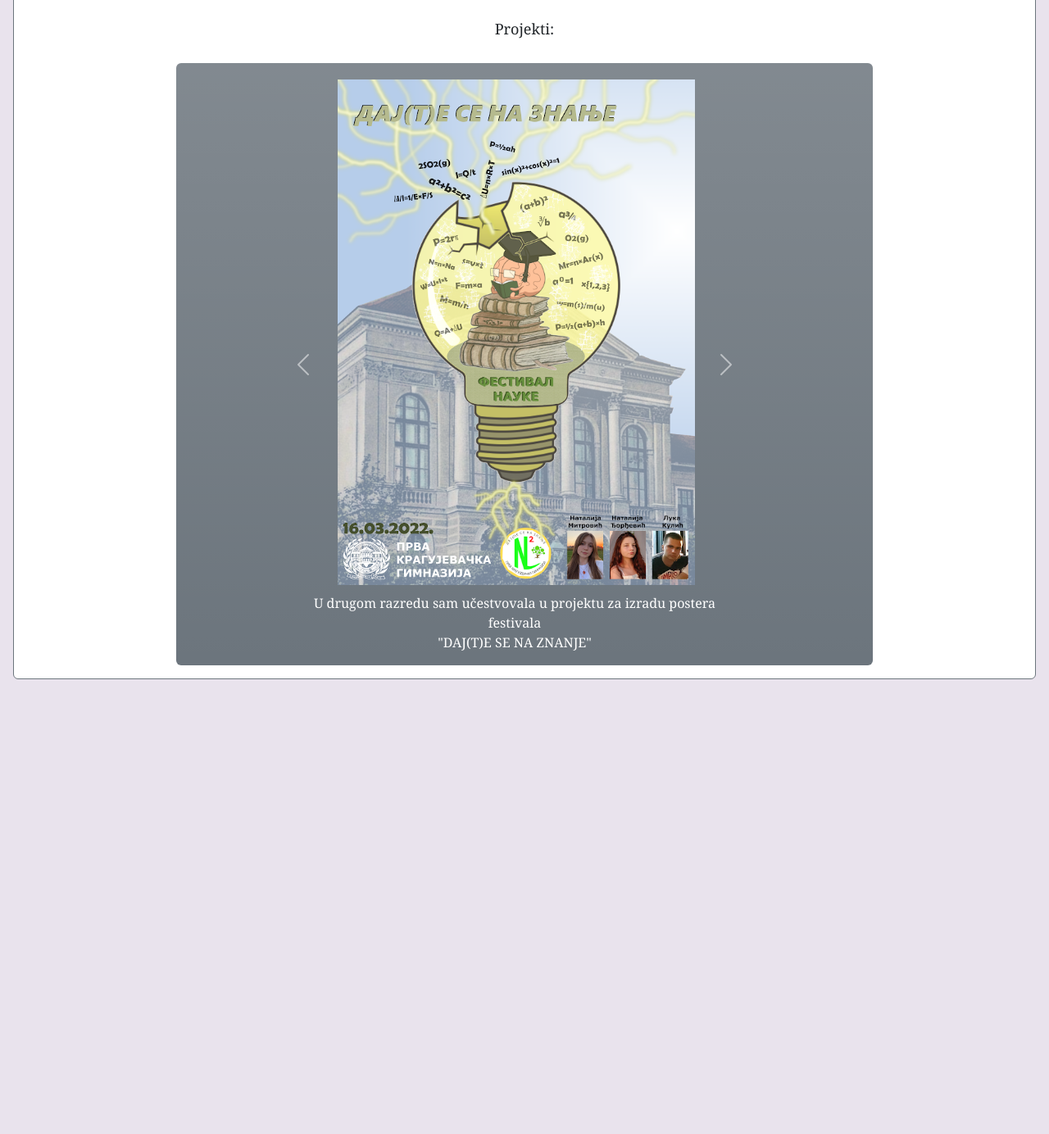
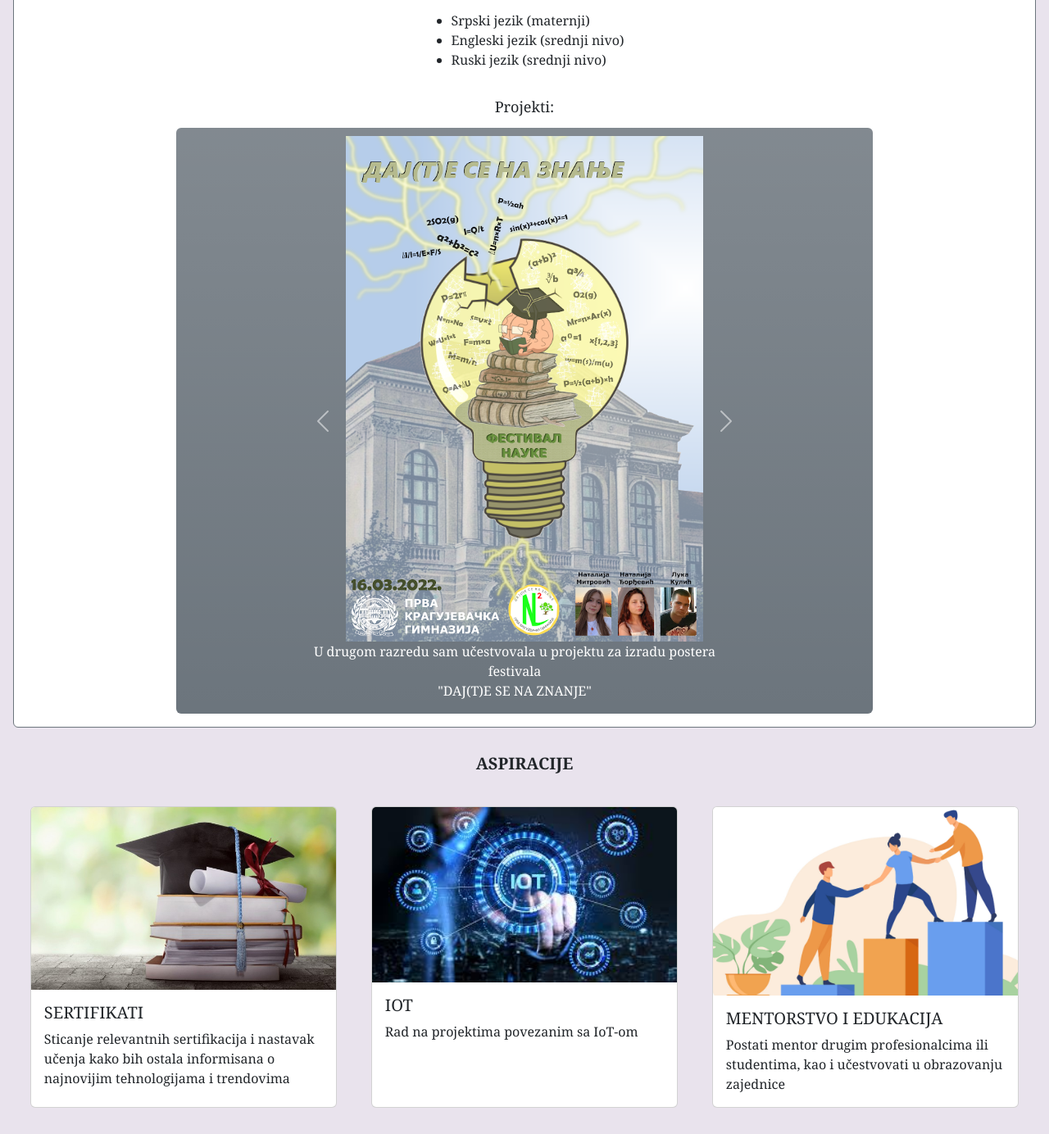
Before and after one commit to djordjevicnatalija/natalijadj, a plain HTML site: page mojportfolio.html in a window 1280 px wide. Shown: the part 1221-2605 px from the top of the page at 82% size. Before the commit the page ends 2066 px from the top, so only its background shows below. Drawn offline with nearby package versions, Linux system fonts and the light colour scheme.

Commit message:
portfolio 6

```diff
--- a/mojportfolio.html
+++ b/mojportfolio.html
@@ -33,6 +33,10 @@
             h3 {
                 font-size: 18px;
             }
+            p {
+                font-size: 15px;
+                padding-left: 15px;
+            }
             h5{
                 font-size: 16px;
             }
@@ -67,20 +71,41 @@
             h1{
             font-size: 14px;
             }
+            p{
+                font-size: 12px;
+                padding-left: 20px;
+            }
         }
         @media (min-width: 450px) and (max-width: 500px){
             h1{
                 font-size: 20px;
+            }
+            p{
+                font-size: 12px;
+                padding-left: 20px;
             }
         }
         @media (min-width:500px) and (max-width: 620px){
             h1{
                 font-size: 24px;
             }
+            p{
+                font-size: 16px;
+                padding-left: 23px;
+            }
         }
         @media (min-width:620px) and (max-width: 720px){
             h1{
                 font-size: 26px;
+            }
+            p{
+                font-size: 16px;
+                padding-left: 28px;
+            }
+        }
+        @media (min-width:720px) and (max-width: 1000px){
+            p{
+                padding-left: 35px;
             }
         }
         @media (min-width: 1000px){
@@ -88,11 +113,11 @@
                 font-size: 45px;
             }
         }
-        #image{
+        .image{
             max-width: 200px;
             border-radius: 50%;
         }
-        #image:hover{
+        .image:hover{
             transform: scale(1.03);
             border: 5px;
             border-color:  rgb(103, 101, 98);
@@ -157,13 +182,20 @@
         .carousel-inner img {
             display: block;
             margin: auto;
-            padding-right: 65px;
-            padding-left: 45px;
-            margin-top: 20px;
-            margin-bottom: 10px;
+            max-width: 100%;
+            height: auto;
+            padding-top: 10px;
         }
         .carousel-inner p{
             color: white;
+        }
+        .kartice{
+            display: flex;
+            justify-content: space-around;
+        }
+        .karta{
+            width: 30%;
+            height: auto;
         }
     </style>
 </head>
@@ -179,8 +211,8 @@
                         <li class="nav-item"><a class="nav-link" href="#">Početna</a></li>
                         <li class="nav-item"><a class="nav-link" href="#omeni">O meni</a></li>
                         <li class="nav-item"><a class="nav-link" href="#postignuca">Postignuća</a></li>
-                        <li class="nav-item"><a class="nav-link" href="#">Aspiracije</a></li>
-                        <li class="nav-item"><a class="nav-link" href="#">Kontakt</a></li>
+                        <li class="nav-item"><a class="nav-link" href="#aspiracije">Aspiracije</a></li>
+                        <li class="nav-item"><a class="nav-link" href="#kontakt">Kontakt</a></li>
                     </ul>
                 </div>
             </div>
@@ -195,10 +227,10 @@
 
     <div class="d-flex flex-row align-items-center gap-4 p-3 pozadina m-3" id="me">
         <div class="d-flex flex-column align-items-center centriranje">
-            <img src="slika.jpg" alt="SLIKA" id="image">
+            <img src="slika.jpg" alt="SLIKA" class="image" id="omeni">
             <h5 class="pt-3 pb-0"><b>Natalija Đorđević</b></h5>
         </div>
-        <div class="d-flex flex-column tekst" id="omeni">
+        <div class="d-flex flex-column tekst">
             <p class="text-left">
                 Učenica sam IV razreda odeljenja učenika sa posebnim sposobnostima za računarstvo i informatiku Prve kragujevačke gimnazije<br>
                 Dolazim iz Sevca, nadomak Šar-planine, gde sam završila 8 razreda osnovne škole "Šarski odred"<br>
@@ -220,7 +252,15 @@
                 <img src="html.png" alt="html" id="html" class="icon">
                 <img src="css.png" alt="css" id="css" class="icon">
             </div>
-            <p class="pt-4" style="font-size: 18px;">Projekti:</p>
+            <div class="d-flex flex-column align-items-center justify-content-center mt-4">
+                <p style="font-size: 18px;">Jezici:</p>
+                <ul>
+                    <li>Srpski jezik (maternji)</li>
+                    <li>Engleski jezik (srednji nivo)</li>
+                    <li>Ruski jezik (srednji nivo)</li>
+                </ul>
+            </div>
+            <p class="pt-2 mb-0" style="font-size: 18px;">Projekti:</p>
             <div class="container carousel mt-1 bg-secondary bg-gradient rounded">
                 <div id="myCarousel" class="carousel slide" data-ride="carousel">
                   <ol class="carousel-indicators sty" style="list-style-type: none;">
@@ -230,27 +270,54 @@
                   </ol>
 
                   <div class="carousel-inner text-center">
-                    <div class="carousel-item active">
+                    <div class="carousel-item active gap-4">
                         <img src="plakat.png" class="d-block" alt="1">
                         <p class="pe-4">U drugom razredu sam učestvovala u projektu za izradu postera festivala <br>"DAJ(T)E SE NA ZNANJE"</p>
                     </div>
-                    <div class="carousel-item">
+                    <div class="carousel-item gap-4">
                       <img src="kmp.png" class="d-block w-100" alt="2">
                       <p class="pe-4">U trećem razredu uradila sam istraživački rad na temu "KMP algoritam"</p>
                     </div>
-                    <div class="carousel-item">
+                    <div class="carousel-item gap-4">
                       <img src="webd.jpg" class="d-block w-100" alt="3">
                       <p class="pe-4">Trenutno radim na projektu "Moj Portfolio"</p>
                     </div>
                   </div>
-                  <a class="carousel-control-prev pe-5" href="#myCarousel" role="button" data-slide="prev">
+                  <a class="carousel-control-prev ms-0" href="#myCarousel" role="button" data-slide="prev">
                     <span class="carousel-control-prev-icon" aria-hidden="true"></span>
                     <span class="sr-only"></span>
                   </a>
-                  <a class="carousel-control-next" href="#myCarousel" role="button" data-slide="next">
+                  <a class="carousel-control-next me-0" href="#myCarousel" role="button" data-slide="next">
                     <span class="carousel-control-next-icon" aria-hidden="true"></span>
                     <span class="sr-only"></span>
                   </a>
+                </div>
+            </div>
+        </div>
+    </div>
+
+    <div class="d-flex flex-column align-items-center gap-3 mt-3 mb-3">
+        <h5 id="aspiracije"><b>ASPIRACIJE</b></h5>
+        <div class="d-flex flex-row p-3 kartice">
+            <div class="card karta">
+                <img src="sertifikat.jpg" class="card-img-top" alt="slika1">
+                <div class="card-body">
+                    <h5 class="card-title">SERTIFIKATI</h5>
+                    <p class="card-text">Sticanje relevantnih sertifikacija i nastavak učenja kako bih ostala informisana o najnovijim tehnologijama i trendovima</p>
+                </div>
+            </div>
+            <div class="card karta">
+                <img src="iot.jpg" class="card-img-top" alt="slika2">
+                <div class="card-body">
+                    <h5 class="card-title">IOT</h5>
+                    <p class="card-text">Rad na projektima povezanim sa IoT-om</p>
+                </div>
+            </div>
+            <div class="card karta">
+                <img src="mentor.png" class="card-img-top" alt="slika3">
+                <div class="card-body">
+                    <h5 class="card-title">MENTORSTVO I EDUKACIJA</h5>
+                    <p class="card-text">Postati mentor drugim profesionalcima ili studentima, kao i učestvovati u obrazovanju zajednice</p>
                 </div>
             </div>
         </div>
```
Also changed, not shown: iot.jpg (added), mentor.png (added), pocetna.jpg, sertifikat.jpg (added).
